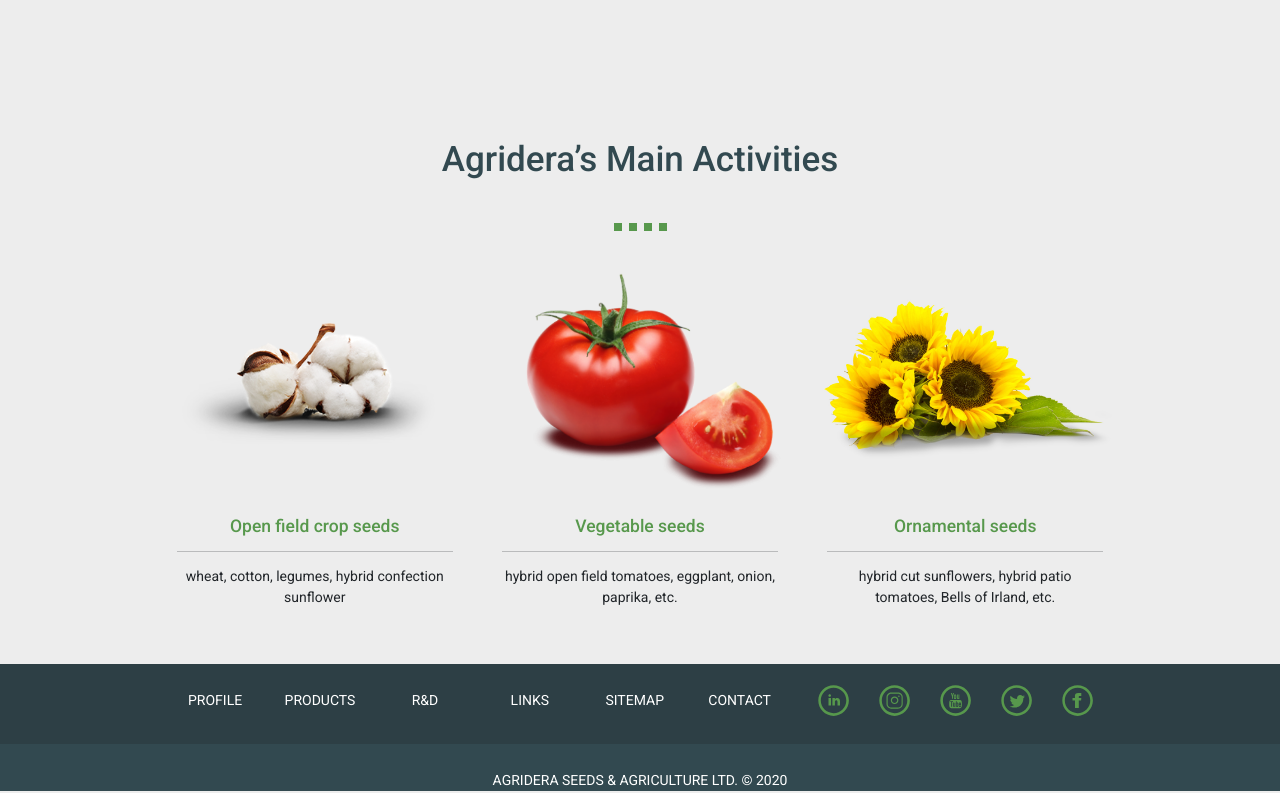
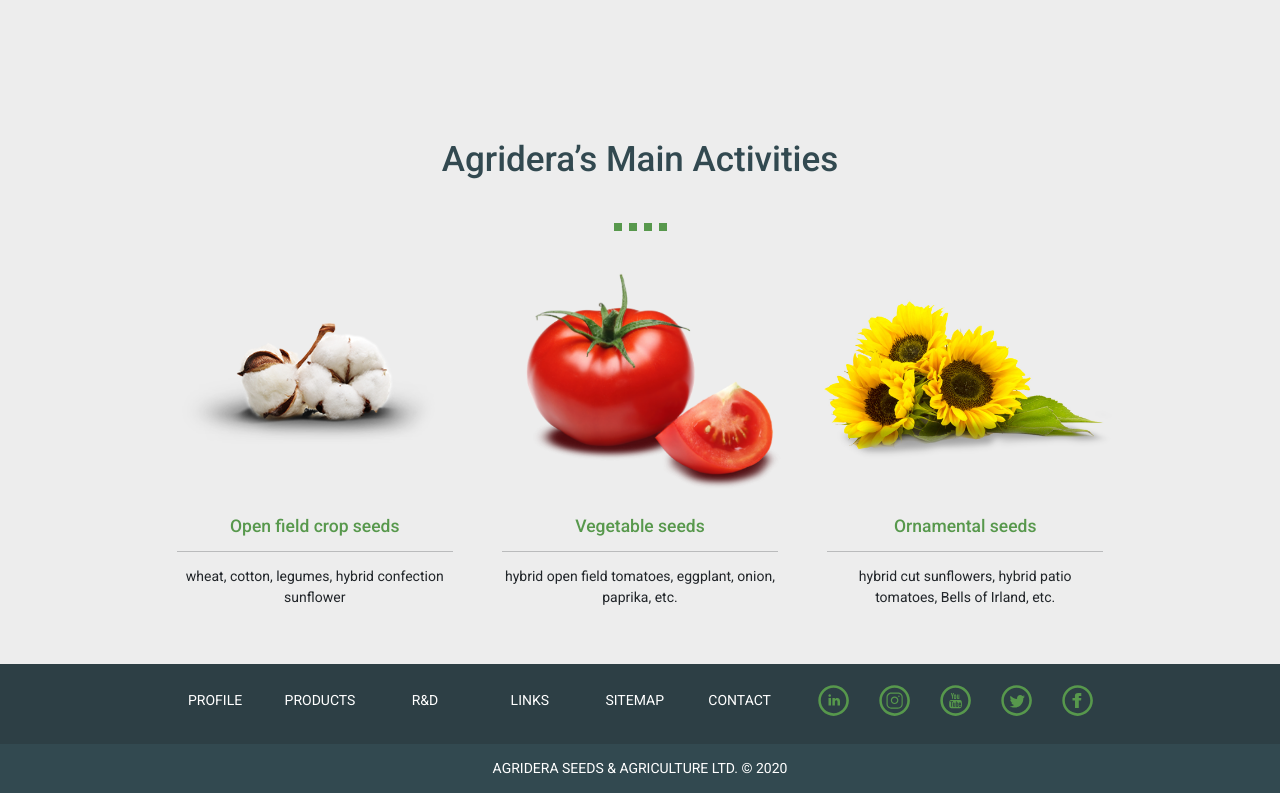
Before and after one commit to neddllly/neddllly.github.io, a plain HTML site: page index.html in a window 1280 px wide. Shown: the part 1790-2583 px from the top of the page. Drawn offline with nearby package versions, Linux system fonts and the light colour scheme.

Commit message:
Update index.html

```diff
--- a/index.html
+++ b/index.html
@@ -697,7 +697,7 @@
         </div>
       </div>
       <div class="row">
-        <div class="col text-center">
+        <div class="col text-center pt-3 pb-3">
           AGRIDERA SEEDS & AGRICULTURE LTD. © 2020
         </div>
       </div>
```
